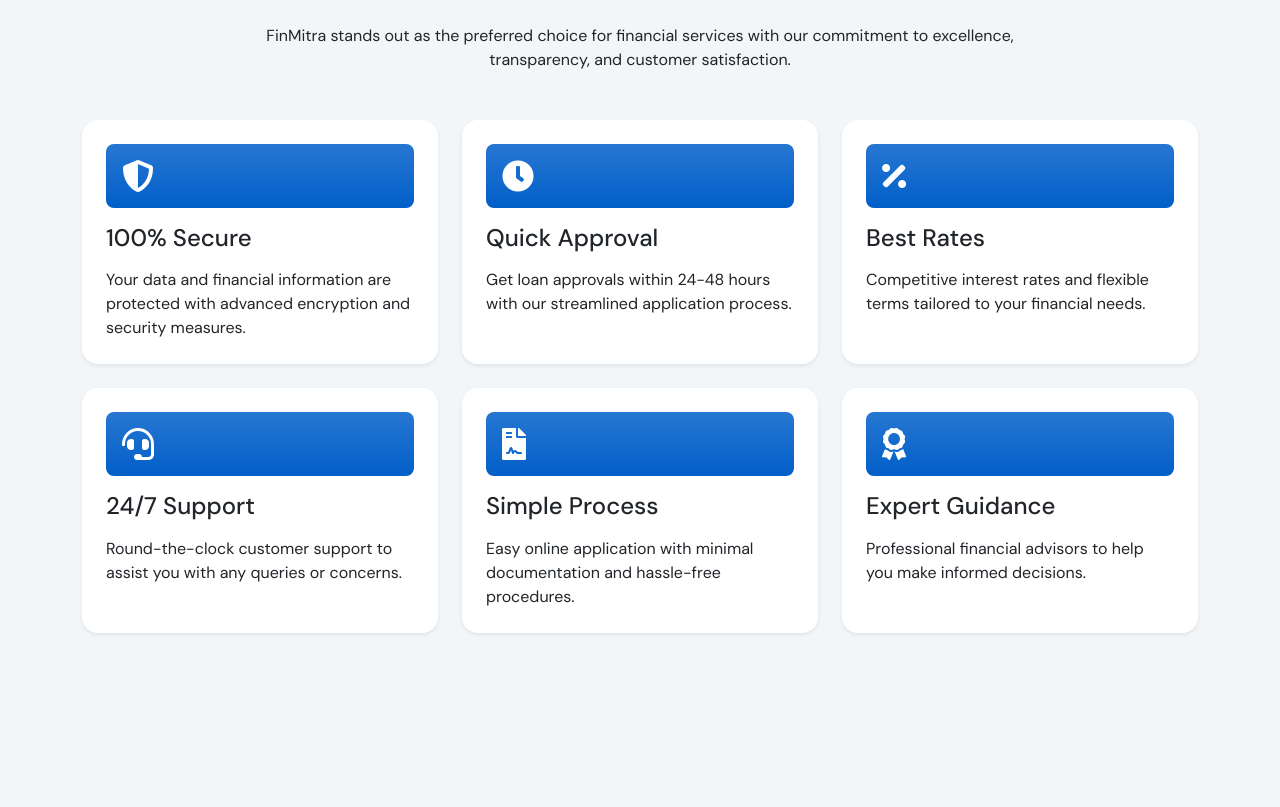
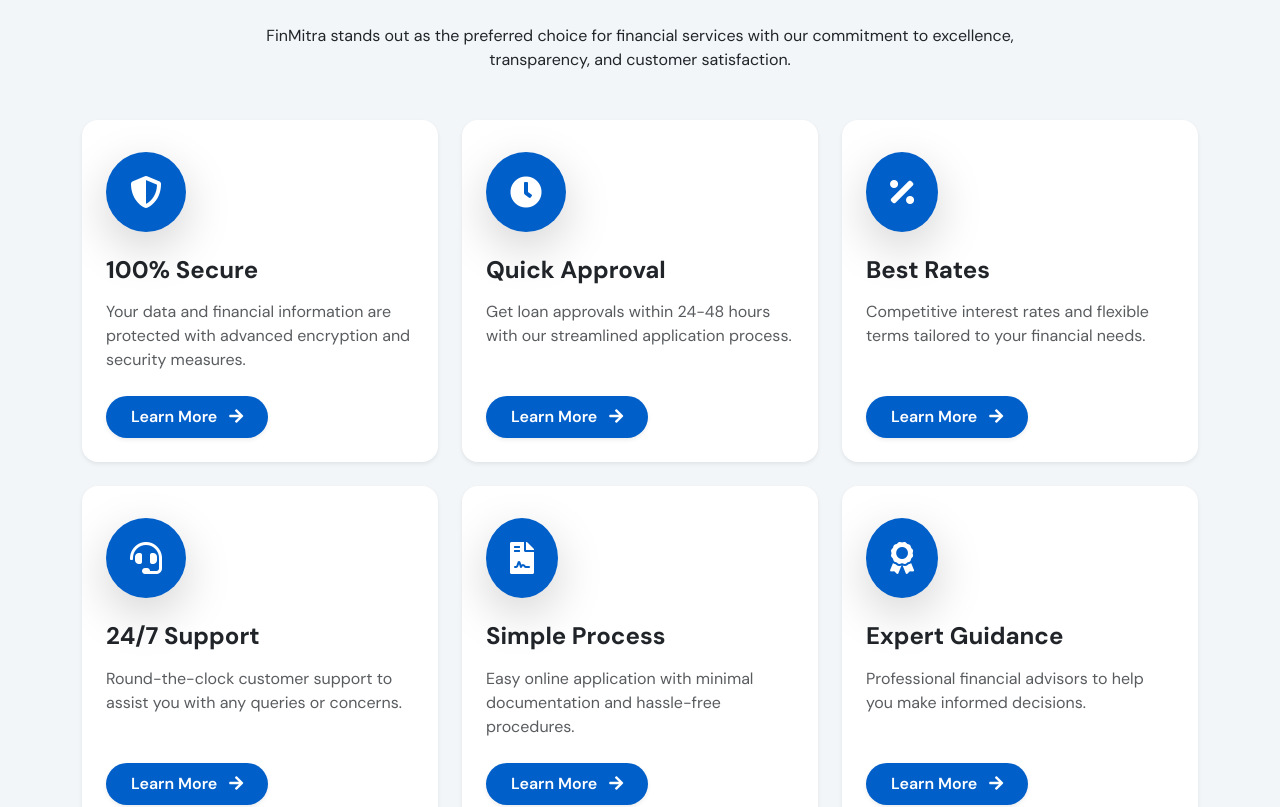
Before and after one commit to SanjeevCod3r/FinMitra-2.0, a React (Vite) app: page / in a window 1280 px wide. Shown: the part 2700-3507 px from the top of the page. Built offline with nearby package versions, Linux system fonts and the light colour scheme.

Commit message:
[Sanjeev] Add: Done Basic Structure

```diff
--- a/src/components/WhyChooseUs.jsx
+++ b/src/components/WhyChooseUs.jsx
@@ -1,59 +1,238 @@
+import { useState, useEffect, useRef } from 'react'
+
 function WhyChooseUs() {
+  const [visibleItems, setVisibleItems] = useState([])
+  const [selectedReason, setSelectedReason] = useState(null)
+  const [isModalOpen, setIsModalOpen] = useState(false)
+  const sectionRef = useRef(null)
+
   const reasons = [
     {
       icon: 'fa fa-shield-alt',
       title: '100% Secure',
-      description: 'Your data and financial information are protected with advanced encryption and security measures.'
+      description: 'Your data and financial information are protected with advanced encryption and security measures.',
+      details: 'At FinMitra, we prioritize your security above everything else. Our state-of-the-art encryption technology ensures that all your personal and financial data is protected with bank-level security. We comply with all data protection regulations and regularly undergo security audits to maintain the highest standards of safety. Your information is stored in secure servers with multi-layer authentication, and we never share your data with third parties without your explicit consent.',
+      bgClass: 'bg-primary'
     },
     {
       icon: 'fa fa-clock',
       title: 'Quick Approval',
-      description: 'Get loan approvals within 24-48 hours with our streamlined application process.'
+      description: 'Get loan approvals within 24-48 hours with our streamlined application process.',
+      details: 'Our automated approval system processes your applications in record time. Most loan applications are approved within 24-48 hours, and in some cases, you can get instant approval for smaller amounts. We have eliminated unnecessary paperwork and bureaucracy, allowing you to focus on what matters most - achieving your financial goals. Our dedicated team works around the clock to ensure quick processing without compromising on quality.',
+      bgClass: 'bg-primary'
     },
     {
       icon: 'fa fa-percentage',
       title: 'Best Rates',
-      description: 'Competitive interest rates and flexible terms tailored to your financial needs.'
+      description: 'Competitive interest rates and flexible terms tailored to your financial needs.',
+      details: 'We offer some of the most competitive interest rates in the market, thanks to our strong partnerships with leading financial institutions. Our rates are transparent with no hidden charges or processing fees. We regularly compare our rates with market standards to ensure you get the best deal possible. Plus, our flexible repayment options allow you to choose terms that fit your budget perfectly.',
+      bgClass: 'bg-primary'
     },
     {
       icon: 'fa fa-headset',
       title: '24/7 Support',
-      description: 'Round-the-clock customer support to assist you with any queries or concerns.'
+      description: 'Round-the-clock customer support to assist you with any queries or concerns.',
+      details: 'Our dedicated support team is available 24/7 through multiple channels including phone, email, live chat, and WhatsApp. Whether you have a question about your application, need help with documentation, or require financial guidance, our experts are always here to help. We maintain an average response time of under 2 minutes for calls and under 5 minutes for emails, ensuring you never have to wait long for assistance.',
+      bgClass: 'bg-primary'
     },
     {
       icon: 'fa fa-file-contract',
       title: 'Simple Process',
-      description: 'Easy online application with minimal documentation and hassle-free procedures.'
+      description: 'Easy online application with minimal documentation and hassle-free procedures.',
+      details: 'Our application process has been designed to be as simple and user-friendly as possible. With just a few clicks, you can apply for loans, insurance, or credit cards from the comfort of your home. We require minimal documentation - just basic identity proof, address proof, and income documents. Our online portal guides you through each step, and our representatives are always available to help if you need any assistance.',
+      bgClass: 'bg-primary'
     },
     {
       icon: 'fa fa-award',
       title: 'Expert Guidance',
-      description: 'Professional financial advisors to help you make informed decisions.'
+      description: 'Professional financial advisors to help you make informed decisions.',
+      details: 'Our team of certified financial advisors has years of experience in the financial services industry. They provide personalized guidance based on your unique financial situation and goals. Whether you need help choosing the right loan product, understanding insurance coverage, or managing your credit card effectively, our experts are here to help. We offer free financial consultation to all our customers, ensuring you make informed decisions that benefit your financial future.',
+      bgClass: 'bg-primary'
     }
   ]
 
+  useEffect(() => {
+    const observer = new IntersectionObserver(
+      (entries) => {
+        entries.forEach((entry) => {
+          if (entry.isIntersecting) {
+            const index = parseInt(entry.target.dataset.index)
+            setTimeout(() => {
+              setVisibleItems(prev => [...prev, index])
+            }, index * 150)
+          }
+        })
+      },
+      { threshold: 0.1 }
+    )
+
+    const items = sectionRef.current?.querySelectorAll('.why-choose-item')
+    items.forEach(item => observer.observe(item))
+
+    return () => {
+      items.forEach(item => observer.unobserve(item))
+    }
+  }, [])
+
+  const openModal = (reason) => {
+    setSelectedReason(reason)
+    setIsModalOpen(true)
+  }
+
+  const closeModal = () => {
+    setIsModalOpen(false)
+    setSelectedReason(null)
+  }
+
   return (
-    <div className="container-fluid bg-light py-5">
+    <div className="container-fluid feature bg-light py-5" ref={sectionRef}>
       <div className="container py-5">
+        {/* Header Section */}
         <div className="text-center mx-auto pb-5 animated fadeInUp" style={{ maxWidth: '800px' }}>
           <h4 className="text-primary">Why Choose Us</h4>
           <h1 className="display-4 mb-4">Your Trusted Financial Partner</h1>
           <p className="mb-0">FinMitra stands out as the preferred choice for financial services with our commitment to excellence, transparency, and customer satisfaction.</p>
         </div>
+
+        {/* Cards Grid */}
         <div className="row g-4">
           {reasons.map((reason, index) => (
-            <div key={index} className="col-md-6 col-lg-4 animated fadeInUp">
-              <div className="why-choose-item bg-white rounded-4 p-4 shadow-sm h-100 d-flex flex-column">
-                <div className="why-choose-icon bg-primary bg-gradient text-white rounded-3 p-3 mb-3 d-inline-flex">
-                  <i className={`${reason.icon} fa-2x`}></i>
+            <div key={index} className="col-md-6 col-lg-4">
+              <div
+                className="why-choose-item animated fadeInUp bg-white rounded-4 p-4 shadow-sm h-100 d-flex flex-column position-relative overflow-hidden"
+                data-index={index}
+                style={{
+                  animationDelay: `${index * 0.15}s`,
+                  opacity: visibleItems.includes(index) ? 1 : 0,
+                  transform: visibleItems.includes(index) ? 'translateY(0)' : 'translateY(30px)',
+                  transition: 'all 0.4s cubic-bezier(0.4, 0, 0.2, 1)'
+                }}
+                onMouseEnter={(e) => {
+                  const card = e.currentTarget
+                  const icon = card.querySelector('.why-choose-icon > div')
+                  const border = card.querySelector('.position-absolute.top-0')
+                  const button = card.querySelector('button')
+
+                  card.style.transform = 'translateY(-15px) scale(1.03) rotateX(2deg)'
+                  card.style.boxShadow = '0 25px 50px rgba(0,0,0,0.15), 0 10px 20px rgba(0,0,0,0.1)'
+                  card.style.background = 'linear-gradient(145deg, #ffffff 0%, #f8f9fa 100%)'
+
+                  if (icon) {
+                    icon.style.transform = 'scale(1.1) rotate(5deg)'
+                    icon.style.boxShadow = '0 15px 30px rgba(0,0,0,0.2)'
+                  }
+
+                  if (border) {
+                    border.style.height = '6px'
+                    border.style.transition = 'height 0.3s ease'
+                  }
+
+                  if (button) {
+                    button.style.transform = 'translateX(10px) scale(1.05)'
+                  }
+                }}
+                onMouseLeave={(e) => {
+                  const card = e.currentTarget
+                  const icon = card.querySelector('.why-choose-icon > div')
+                  const border = card.querySelector('.position-absolute.top-0')
+                  const button = card.querySelector('button')
+
+                  card.style.transform = 'translateY(0) scale(1) rotateX(0deg)'
+                  card.style.boxShadow = '0 10px 30px rgba(0,0,0,0.05)'
+                  card.style.background = '#ffffff'
+
+                  if (icon) {
+                    icon.style.transform = 'scale(1) rotate(0deg)'
+                    icon.style.boxShadow = '0 10px 25px rgba(0,0,0,0.15)'
+                  }
+
+                  if (border) {
+                    border.style.height = '12px'
+                  }
+
+                  if (button) {
+                    button.style.transform = 'translateX(0) scale(1)'
+                  }
+                }}
+              >
+                {/* Top Border Accent */}
+                <div className={`position-absolute top-0 start-0 w-100 h-3 ${reason.bgClass} transition-all duration-300`}></div>
+
+                {/* Icon Container */}
+                <div className="why-choose-icon position-relative mb-4 mt-2">
+                  <div className={`${reason.bgClass} text-white rounded-circle p-4 d-inline-flex shadow-lg transition-all duration-300`}>
+                    <i className={`${reason.icon} fa-2x`}></i>
+                  </div>
                 </div>
-                <h4 className="mb-3">{reason.title}</h4>
-                <p className="mb-0 flex-grow-1">{reason.description}</p>
+
+                {/* Content */}
+                <h4 className="fw-bold mb-3">{reason.title}</h4>
+                <p className="text-muted flex-grow-1 mb-4">{reason.description}</p>
+
+                {/* Learn More Button */}
+                <div className="mt-auto">
+                  <button
+                    className={`${reason.bgClass} text-white btn rounded-pill py-2 px-4 shadow-sm transition-all duration-300`}
+                    onClick={() => openModal(reason)}
+                    onMouseEnter={(e) => {
+                      e.currentTarget.style.transform = 'translateX(10px) scale(1.05)'
+                      e.currentTarget.style.boxShadow = '0 8px 25px rgba(0,0,0,0.2)'
+                    }}
+                    onMouseLeave={(e) => {
+                      e.currentTarget.style.transform = 'translateX(0) scale(1)'
+                      e.currentTarget.style.boxShadow = '0 4px 15px rgba(0,0,0,0.1)'
+                    }}
+                  >
+                    Learn More <i className="fas fa-arrow-right ms-2"></i>
+                  </button>
+                </div>
               </div>
             </div>
           ))}
         </div>
       </div>
+
+      {/* Modal */}
+      {isModalOpen && selectedReason && (
+        <div className="modal fade show d-block" tabIndex="-1" style={{ backgroundColor: 'rgba(0,0,0,0.5)' }}>
+          <div className="modal-dialog modal-dialog-centered modal-lg">
+            <div className="modal-content rounded-4">
+              <div className={`modal-header ${selectedReason.bgClass} text-white rounded-top-4`}>
+                <h5 className="modal-title d-flex align-items-center">
+                  <div className="bg-white bg-opacity-25 rounded-circle p-3 me-3">
+                    <i className={`${selectedReason.icon} fa-2x`}></i>
+                  </div>
+                  {selectedReason.title}
+                </h5>
+                <button
+                  type="button"
+                  className="btn-close btn-close-white"
+                  onClick={closeModal}
+                ></button>
+              </div>
+              <div className="modal-body p-4">
+                <p className="lead">{selectedReason.description}</p>
+                <hr />
+                <p>{selectedReason.details}</p>
+                <div className="mt-4">
+                  <button
+                    className={`${selectedReason.bgClass} text-white btn rounded-pill py-3 px-5 me-3`}
+                    onClick={closeModal}
+                  >
+                    <i className="fa fa-phone-alt me-2"></i> Contact Us
+                  </button>
+                  <button
+                    className="btn btn-outline-secondary rounded-pill py-3 px-5"
+                    onClick={closeModal}
+                  >
+                    Close
+                  </button>
+                </div>
+              </div>
+            </div>
+          </div>
+        </div>
+      )}
     </div>
   )
 }
--- a/src/pages/EMICalculator.jsx
+++ b/src/pages/EMICalculator.jsx
@@ -105,15 +105,15 @@
                 </div>
 
                 <div className="col-md-12">
-                  <div className="d-flex gap-3">
+                  <div className="d-flex flex-column flex-sm-row gap-3">
                     <button
-                      className="btn btn-primary rounded-pill py-3 px-5 shadow flex-grow-1"
+                      className="btn btn-primary rounded-pill py-3 px-5 shadow flex-grow-1 flex-sm-grow-0"
                       onClick={calculateEMI}
                     >
                       <i className="fa fa-calculator me-2"></i> Calculate EMI
                     </button>
                     <button
-                      className="btn btn-secondary rounded-pill py-3 px-5 shadow"
+                      className="btn btn-secondary rounded-pill py-3 px-5 shadow flex-sm-grow-0"
                       onClick={handleReset}
                     >
                       <i className="fa fa-redo me-2"></i> Reset
```
